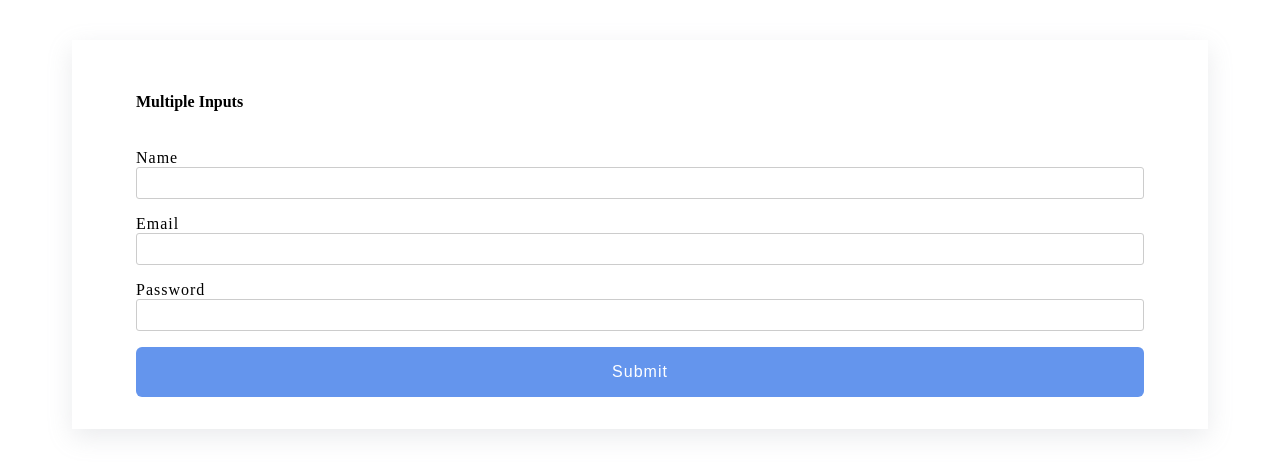
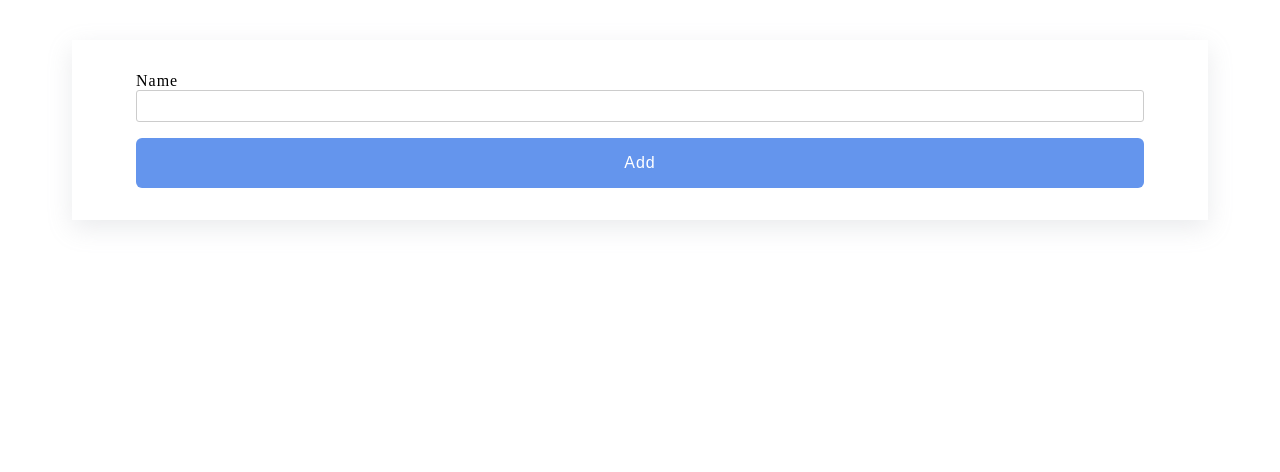
Before and after one commit to miawithcode/react-advance, a React (Vite) app: page / in a window 1280 px wide. Shown: the top 472 px of the page. Built offline with nearby package versions, Linux system fonts and the light colour scheme.

Commit message:
feat: add useRef uncontrolled input

```diff
--- a/src/App.jsx
+++ b/src/App.jsx
@@ -1,4 +1,4 @@
-import Project from "./project/05-forms/UncontrolledInput"
+import Project from "./project/06-useRef/UncontrolledInput"
 
 function App() {
 
--- /dev/null
+++ b/src/project/06-useRef/UncontrolledInput.jsx
@@ -0,0 +1,28 @@
+import { useRef } from 'react';
+
+const UncontrolledInput = () => {
+  const refContainer = useRef(null);
+
+  const handleSubmit = (e) => {
+    e.preventDefault();
+    const name = refContainer.current.value;
+    console.log(name);
+  };
+
+  return (
+    <div>
+      <form onSubmit={handleSubmit}>
+        <div>
+          <label htmlFor="name">name</label>
+          <input
+            type="text"
+            id="name"
+            ref={refContainer}
+          />
+        </div>
+        <button type="submit">Add</button>
+      </form>
+    </div>
+  );
+};
+export default UncontrolledInput;
```
Also changed, not shown: 1 other file (tests, documents, lock files or other folders).
